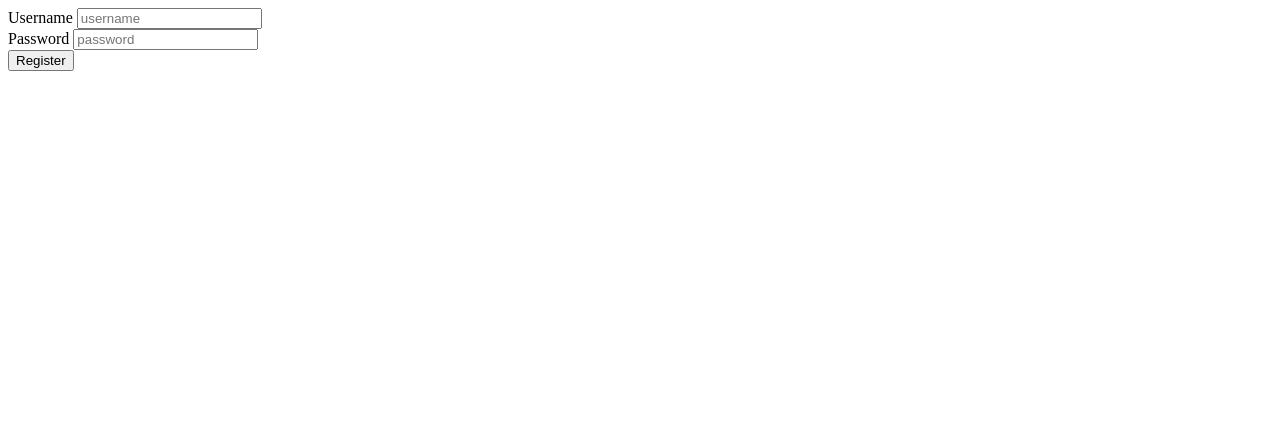
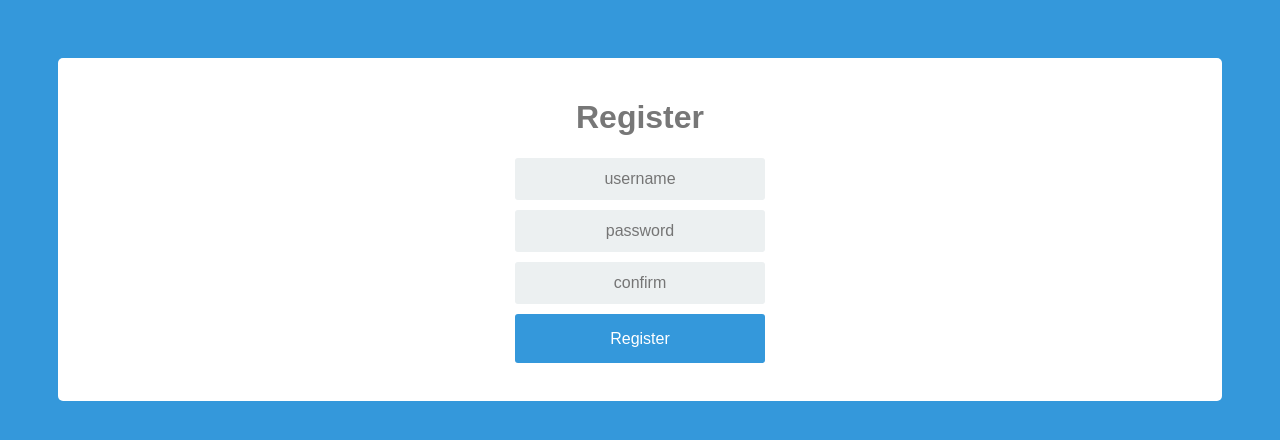
Before and after one commit to haeke/FlaskLogin, a Flask app: template templates/register.html in a window 1280 px wide. Shown: the top 440 px of the page. Run offline with Flask 2, Linux system fonts and the light colour scheme; the template is opened without the code that fills it, so the values that code supplies are empty.

Commit message:
added a user registration template and a registration function

```diff
--- a/flasklogin/app.py
+++ b/flasklogin/app.py
@@ -2,7 +2,11 @@ from flask import Flask
 from flask import flash, redirect, render_template, request, session, abort
 import os
 from sqlalchemy.orm import sessionmaker
+from sqlalchemy import create_engine
 from database_setup import *
+
+import bcrypt
+
 engine = create_engine('sqlite:///users.db', echo=True)
 
 app = Flask(__name__)
@@ -18,7 +22,11 @@ def index():
 def login():
     POST_USERNAME = str(request.form['username'])
     POST_PASSWORD = str(request.form['password'])
-
+    """
+        hashpass = bcrypt.hashpw(request.form['password'].encode('utf-8'),
+        bcrypt.gensalt())
+        print 'hashed: %s' % hashpass
+    """
     Session = sessionmaker(bind=engine)
     s = Session()
     query = s.query(User).filter(User.username.in_([POST_USERNAME]), User.password.in_([POST_PASSWORD]) )
@@ -29,11 +37,35 @@ def login():
         flash('wrong password!')
     return index()
 
+@app.route('/register', methods=['POST', 'GET'])
+def register1():
+    if request.method == "POST":
+        POST_USERNAME = str(request.form['username'])
+        POST_PASSWORD = str(request.form['password'])
+
+        Session = sessionmaker(bind=engine)
+        s = Session()
+        query = s.query(User).filter(User.username.in_([POST_USERNAME]), User.password.in_([POST_PASSWORD]))
+        result = query.first()
+        if result:
+            flash('username already exists')
+        else:
+            user = User(str(request.form['username']), str(request.form['password']))
+            s.add(user)
+            s.commit
+    else:
+        return render_template('register.html')
+
 @app.route('/logout')
 def logout():
     session['logged_in'] = False
     return index()
 
+@app.route('/register', methods=['POST', 'GET'])
+def register():
+    return ''
+
+
 if __name__ == "__main__":
     app.secret_key = os.urandom(12)
     app.run(host='0.0.0.0', port=4000)
--- a/flasklogin/templates/login.html
+++ b/flasklogin/templates/login.html
@@ -21,9 +21,11 @@
 				<input type="password" class="login-field" value="" placeholder="password" name="password">
 				<label class="login-field-icon fui-lock" for="login-pass"></label>
 				</div>
-
-                <input type="submit" value="Log in" class="btn btn-primary btn-large btn-block" >
+          <input type="submit" value="Log in" class="btn btn-primary btn-large btn-block" >
 			    <br>
+        <div class="app-title">
+          <a href="/register">Register Here</a>
+        </div>
 			</div>
 		</div>
 	</div>
--- /dev/null
+++ b/flasklogin/templates/register.html
@@ -0,0 +1,29 @@
+<link rel="stylesheet" href="/static/style.css" type="text/css">
+{% block content %}
+<form action="/register" method="POST">
+  <div class="register">
+    <div class="login-screen">
+      <div class="app-title">
+        <h1>Register</h1>
+      </div>
+
+      <div class="login-form">
+        <div class="control-group">
+        <input type="text" class="login-field" value="" placeholder="username" name="username">
+        <label class="login-field-icon fui-user" for="login-name"></label>
+        </div>
+        <div class="control-group">
+        <input type="password" class="login-field" value="" placeholder="password" name="password">
+        <label class="login-field-icon fui-lock" for="login-pass"></label>
+        </div>
+        <div class="control-group">
+        <input type="password" class="login-field" value="" placeholder="confirm" name="confirm">
+          <label for="confirm-pass"></label>
+        </div>
+          <input type="submit" value="Register" class="btn btn-primary btn-large btn-block" >
+          <br>
+      </div>
+    </div>
+  </div>
+</form>
+{% endblock %}
--- a/flasklogin/testinfo.py
+++ b/flasklogin/testinfo.py
@@ -12,6 +12,8 @@ session = Session()
 user = User("edwin", "password")
 session.add(user)
 
+session.query(User.username == 'edwin')
+
 user = User("test", "anothertest")
 session.add(user)
 
```
Also changed, not shown: 2 other files.
